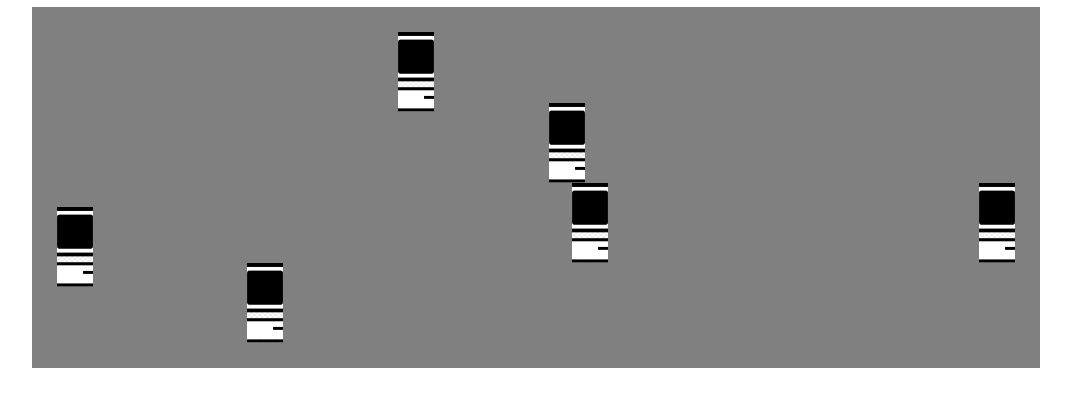
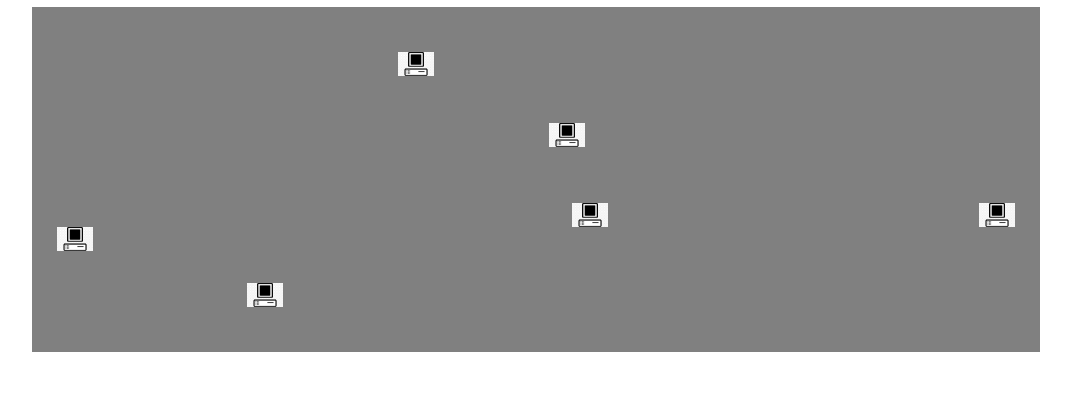
Before and after one commit to ArtemNyanchenkov/frontFromLAzurit, a plain HTML site: page first work/mehroom.html in a window 1280 px wide. Shown: the part 141-548 px from the top of the page, without its empty margins (104-1175 px from the left). Drawn offline with Linux system fonts and the light colour scheme.

Commit message:
1. Изменил описание .computer

```diff
--- a/first work/style.css
+++ b/first work/style.css
@@ -60,12 +60,12 @@ header {
 .computer {
     display: inline-block;
     position: relative;
-    height: 10vmin;
-    width: 10vmin;
+    height: 8vmin;
+    width: 15vmin;
     background-image: url(img/comp.jpg);
-    background-size: cover;
+    background-size: contain;
     background-position: center;
-
+    background-repeat: no-repeat;
 
 }
 
```
